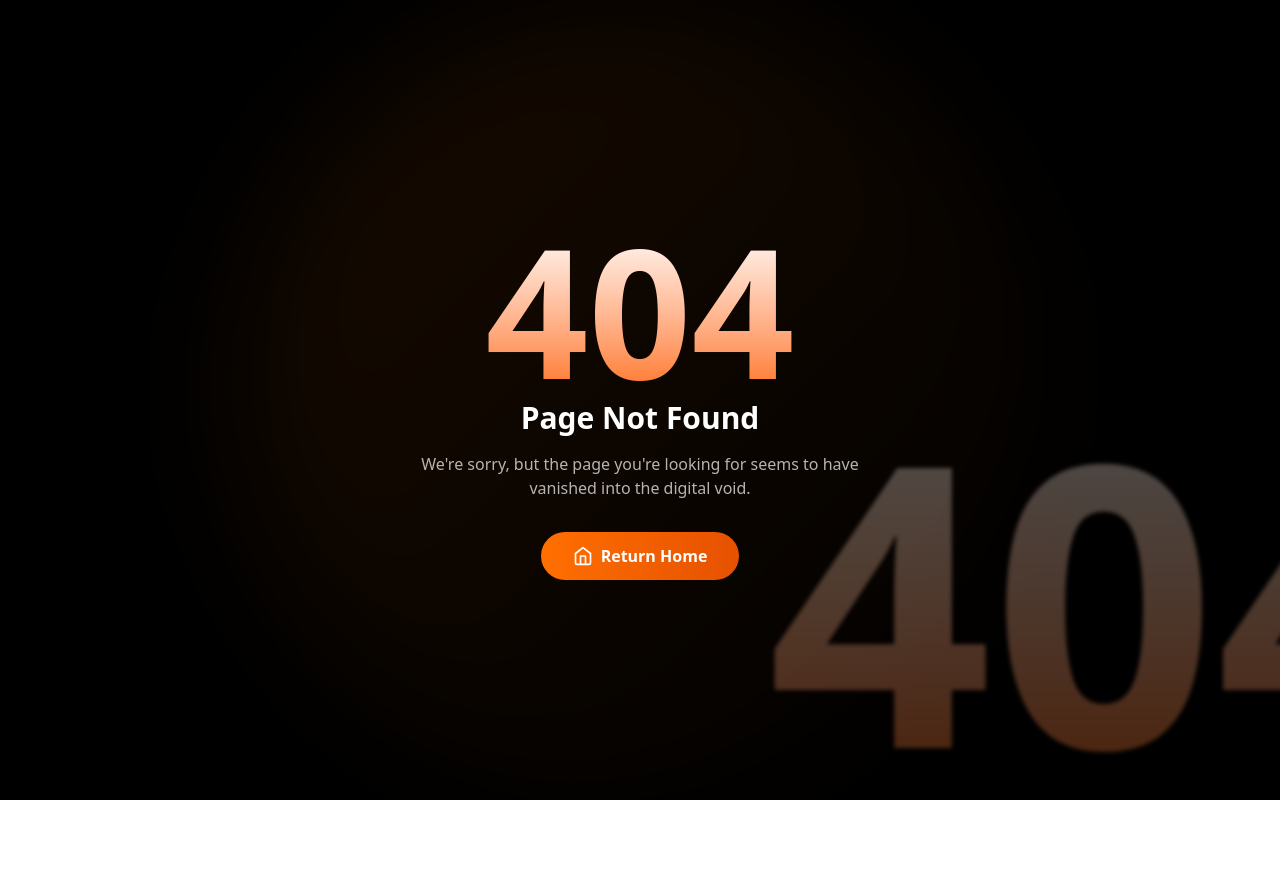
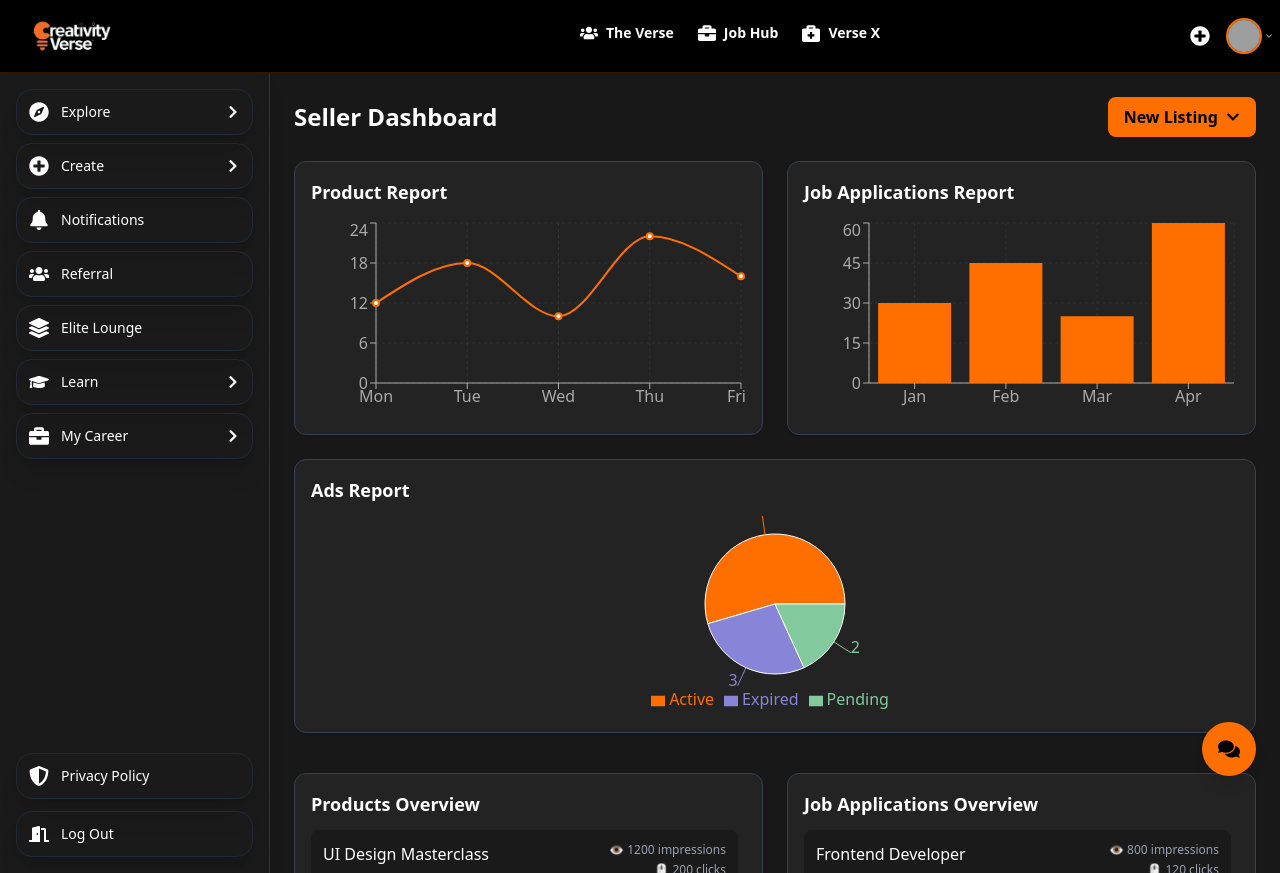
Before and after one commit to PraiseKeyz/Creativity-verse, a React (Vite) app: page /verse/seller-center in a window 1280 px wide. Before the commit this address had no page. Before the commit the page ends 800 px from the top, so only its background shows below. Built offline with nearby package versions, Linux system fonts and the light colour scheme; grey boxes are pictures that could not be loaded.

Commit message:
updated: the elite lounges

```diff
--- a/package.json
+++ b/package.json
@@ -19,6 +19,7 @@
     "react-icons": "^5.5.0",
     "react-router-dom": "^7.5.1",
     "react-slick": "^0.30.3",
+    "recharts": "^3.1.2",
     "slick-carousel": "^1.8.1",
     "swiper": "^11.2.10",
     "tailwindcss": "^4.1.4"
--- a/src/App.tsx
+++ b/src/App.tsx
@@ -42,7 +42,8 @@ import ProductPage from './AppPages/ProductPage';
 import VerseXJobs from './AppPages/VerseXJobs';
 import PricingPage from './PortfolioPages/PricingPage';
 import Dashboard from './AppPages/Dashboard';
-import CvEliteLounge from './AppPages/SellerCenter/CvEliteLounge';
+import CvEliteLounge from './AppPages/CvEliteLounge';
+import SellerDashboard from './AppPages/SellerCenter/SellerDashboard';
 
 function App() {
 
@@ -175,6 +176,9 @@ function Body() {
           <Route path='help-center' element={isLoggedIn ? <HelpCenter /> : <Navigate to="/signin" />} />
           <Route path='privacy-policy' element={isLoggedIn ? <PrivacyPolicy /> : <Navigate to="/signin" />} />
           <Route path='elite-lounge' element={isLoggedIn ? <CvEliteLounge /> : <Navigate to="/signin" />} />
+          <Route path='seller-center' element={isLoggedIn ? <SellerDashboard /> : <Navigate to="/signin" />} >
+
+          </Route>
         </Route>
         <Route path='*' element={<NotFound />} />
       </Routes>
--- a/src/AppPages/SellerCenter/SellerDashboard.tsx
+++ b/src/AppPages/SellerCenter/SellerDashboard.tsx
@@ -1,11 +1,208 @@
+import React, { useState } from "react";
+import {
+  LineChart,
+  Line,
+  BarChart,
+  Bar,
+  PieChart,
+  Pie,
+  Cell,
+  Tooltip,
+  XAxis,
+  YAxis,
+  CartesianGrid,
+  ResponsiveContainer,
+  Legend,
+} from "recharts";
+import { FaChevronDown } from "react-icons/fa";
 
+const SellerDashboard: React.FC = () => {
+  const [openDropdown, setOpenDropdown] = useState(false);
 
-const SellerDashboard = () => {
+  // Mock Data for analytics
+  const productData = [
+    { name: "Mon", sales: 12 },
+    { name: "Tue", sales: 18 },
+    { name: "Wed", sales: 10 },
+    { name: "Thu", sales: 22 },
+    { name: "Fri", sales: 16 },
+  ];
+
+  const jobData = [
+    { name: "Jan", applications: 30 },
+    { name: "Feb", applications: 45 },
+    { name: "Mar", applications: 25 },
+    { name: "Apr", applications: 60 },
+  ];
+
+  const adData = [
+    { name: "Active", value: 6 },
+    { name: "Expired", value: 3 },
+    { name: "Pending", value: 2 },
+  ];
+
+  const COLORS = ["#FF6F00", "#8884d8", "#82ca9d"];
+
+  // Mock overview data
+  const productsOverview = [
+    { id: 1, name: "UI Design Masterclass", impressions: 1200, clicks: 200, sales: 35 },
+    { id: 2, name: "React Developer Guide", impressions: 950, clicks: 150, sales: 22 },
+    { id: 3, name: "Brand Strategy Ebook", impressions: 600, clicks: 90, sales: 10 },
+  ];
+
+  const jobsOverview = [
+    { id: 1, title: "Frontend Developer", impressions: 800, clicks: 120, applied: 30 },
+    { id: 2, title: "UI/UX Designer", impressions: 600, clicks: 95, applied: 18 },
+    { id: 3, title: "Product Manager", impressions: 400, clicks: 60, applied: 10 },
+  ];
+
+  const adsOverview = [
+    { id: 1, title: "Summer Campaign", impressions: 1500, clicks: 250 },
+    { id: 2, title: "Black Friday Ad", impressions: 2500, clicks: 420 },
+    { id: 3, title: "New Year Promo", impressions: 1800, clicks: 310 },
+  ];
+
   return (
-    <div>
+    <main className="min-h-screen bg-[#181818] text-white p-6 font-sans">
+      {/* Header with title & dropdown */}
+      <div className="flex justify-between items-center mb-6">
+        <h1 className="text-2xl font-bold">Seller Dashboard</h1>
 
-    </div>
-  )
-}
+        <div className="relative">
+          <button
+            onClick={() => setOpenDropdown(!openDropdown)}
+            className="px-4 py-2 rounded-lg bg-[var(--color-brand-orange)] text-black font-semibold flex items-center gap-2 hover:opacity-90 transition"
+          >
+            New Listing <FaChevronDown className="text-sm" />
+          </button>
 
-export default SellerDashboard
+          {openDropdown && (
+            <div className="absolute right-0 mt-2 w-40 bg-[#232323] border border-gray-700 rounded-lg shadow-lg z-10">
+              <ul className="text-sm">
+                <li className="px-4 py-2 hover:bg-[var(--color-brand-orange)]/30 cursor-pointer">
+                  Create Product
+                </li>
+                <li className="px-4 py-2 hover:bg-[var(--color-brand-orange)]/30 cursor-pointer">
+                  Create Job
+                </li>
+                <li className="px-4 py-2 hover:bg-[var(--color-brand-orange)]/30 cursor-pointer">
+                  Create Ad
+                </li>
+              </ul>
+            </div>
+          )}
+        </div>
+      </div>
+
+      {/* Analytics Grid */}
+      <div className="grid grid-cols-1 lg:grid-cols-2 gap-6 mb-10">
+        {/* Products Line Chart */}
+        <div className="bg-[#232323] p-4 rounded-xl shadow border border-gray-700">
+          <h2 className="text-lg font-semibold mb-3">Product Report</h2>
+          <ResponsiveContainer width="100%" height={200}>
+            <LineChart data={productData}>
+              <CartesianGrid strokeDasharray="3 3" stroke="#333" />
+              <XAxis dataKey="name" stroke="#aaa" />
+              <YAxis stroke="#aaa" />
+              <Tooltip />
+              <Line type="monotone" dataKey="sales" stroke="#FF6F00" strokeWidth={2} />
+            </LineChart>
+          </ResponsiveContainer>
+        </div>
+
+        {/* Jobs Bar Chart */}
+        <div className="bg-[#232323] p-4 rounded-xl shadow border border-gray-700">
+          <h2 className="text-lg font-semibold mb-3">Job Applications Report</h2>
+          <ResponsiveContainer width="100%" height={200}>
+            <BarChart data={jobData}>
+              <CartesianGrid strokeDasharray="3 3" stroke="#333" />
+              <XAxis dataKey="name" stroke="#aaa" />
+              <YAxis stroke="#aaa" />
+              <Tooltip />
+              <Bar dataKey="applications" fill="#FF6F00" />
+            </BarChart>
+          </ResponsiveContainer>
+        </div>
+
+        {/* Ads Pie Chart */}
+        <div className="bg-[#232323] p-4 rounded-xl shadow border border-gray-700 lg:col-span-2">
+          <h2 className="text-lg font-semibold mb-3">Ads Report</h2>
+          <ResponsiveContainer width="100%" height={200}>
+            <PieChart>
+              <Pie
+                data={adData}
+                dataKey="value"
+                nameKey="name"
+                cx="50%"
+                cy="50%"
+                outerRadius={70}
+                label
+              >
+                {adData.map((entry, index) => (
+                  <Cell key={`cell-${index}`} fill={COLORS[index % COLORS.length]} />
+                ))}
+              </Pie>
+              <Legend />
+              <Tooltip />
+            </PieChart>
+          </ResponsiveContainer>
+        </div>
+      </div>
+
+      {/* Overview Sections */}
+      <div className="grid grid-cols-1 lg:grid-cols-2 gap-6 mb-10">
+        {/* Products Overview */}
+        <div className="bg-[#232323] p-4 rounded-xl shadow border border-gray-700">
+          <h2 className="text-lg font-semibold mb-3">Products Overview</h2>
+          <div className="space-y-3 max-h-[250px] overflow-y-auto pr-2 custom-scrollbar">
+            {productsOverview.map((p) => (
+              <div key={p.id} className="p-3 bg-[#1a1a1a] rounded-lg flex justify-between">
+                <span className="font-medium">{p.name}</span>
+                <div className="text-xs text-gray-400 space-y-1 text-right">
+                  <p>👁 {p.impressions} impressions</p>
+                  <p>🖱 {p.clicks} clicks</p>
+                  <p>🛒 {p.sales} sales</p>
+                </div>
+              </div>
+            ))}
+          </div>
+        </div>
+
+        {/* Jobs Overview */}
+        <div className="bg-[#232323] p-4 rounded-xl shadow border border-gray-700">
+          <h2 className="text-lg font-semibold mb-3">Job Applications Overview</h2>
+          <div className="space-y-3 max-h-[250px] overflow-y-auto pr-2 custom-scrollbar">
+            {jobsOverview.map((j) => (
+              <div key={j.id} className="p-3 bg-[#1a1a1a] rounded-lg flex justify-between">
+                <span className="font-medium">{j.title}</span>
+                <div className="text-xs text-gray-400 space-y-1 text-right">
+                  <p>👁 {j.impressions} impressions</p>
+                  <p>🖱 {j.clicks} clicks</p>
+                  <p>📩 {j.applied} applied</p>
+                </div>
+              </div>
+            ))}
+          </div>
+        </div>
+
+        {/* Ads Overview */}
+        <div className="bg-[#232323] p-4 rounded-xl shadow border border-gray-700 lg:col-span-2">
+          <h2 className="text-lg font-semibold mb-3">Ads Overview</h2>
+          <div className="space-y-3 max-h-[250px] overflow-y-auto pr-2 custom-scrollbar">
+            {adsOverview.map((a) => (
+              <div key={a.id} className="p-3 bg-[#1a1a1a] rounded-lg flex justify-between">
+                <span className="font-medium">{a.title}</span>
+                <div className="text-xs text-gray-400 space-y-1 text-right">
+                  <p>👁 {a.impressions} impressions</p>
+                  <p>🖱 {a.clicks} clicks</p>
+                </div>
+              </div>
+            ))}
+          </div>
+        </div>
+      </div>
+    </main>
+  );
+};
+
+export default SellerDashboard;
```
Also changed, not shown: src/AppPages/CvEliteLounge.tsx (renamed from src/AppPages/SellerCenter/CvEliteLounge.tsx), 1 other file (tests, documents, lock files or other folders).
